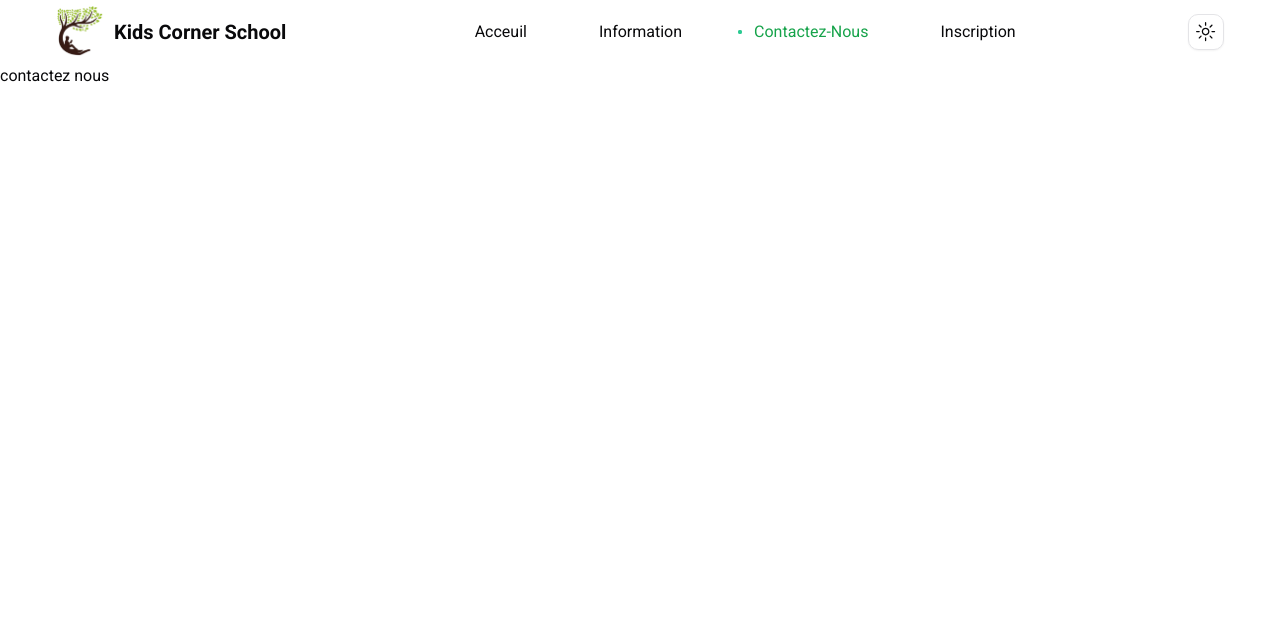
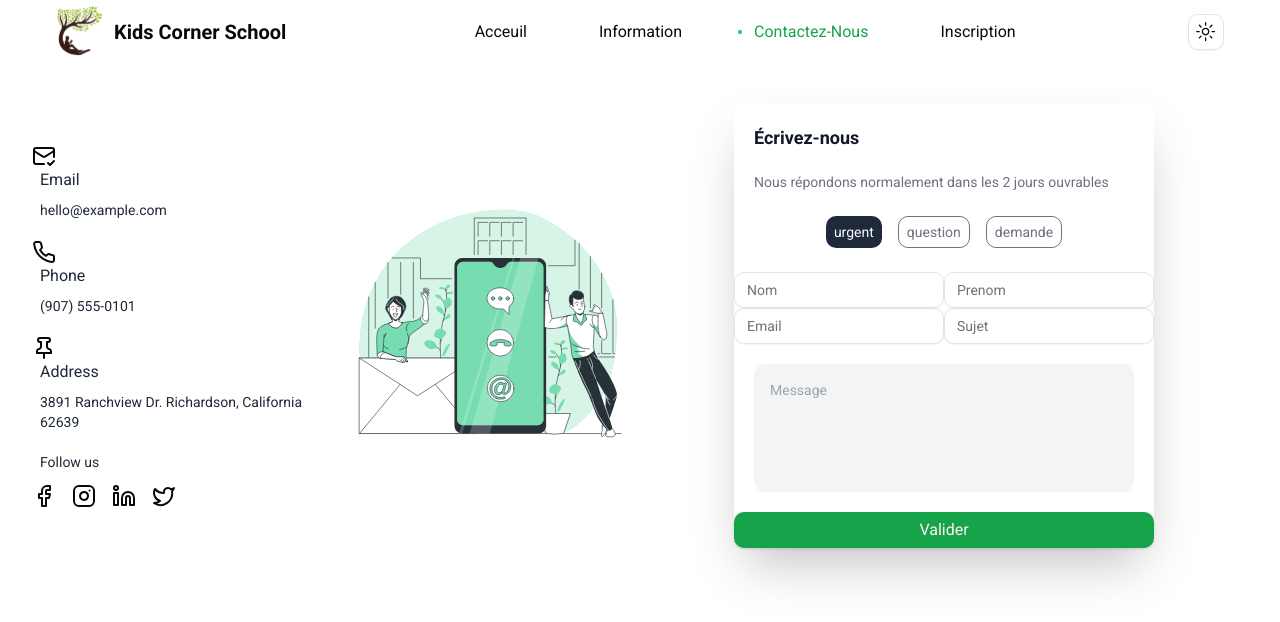
Before and after one commit to yusufb026/Next-Showcase, a Next.js app: page /contactez-nous in a window 1280 px wide. Shown: the top 622 px of the page. Built offline with nearby package versions, Linux system fonts and the light colour scheme.

Commit message:
first prototype contact us page

```diff
--- a/src/app/contactez-nous/page.tsx
+++ b/src/app/contactez-nous/page.tsx
@@ -1,3 +1,57 @@
+import Chip from '@/components/ui/Chip';
+import ContactInfo from '@/components/ui/ContactInfo';
+import TextArea from '@/components/ui/TextArea';
+import { Button } from '@/components/ui/button';
+import { Input } from '@/components/ui/input';
+import { Facebook, Instagram, Linkedin, MailCheck, Phone, Pin, Twitter } from 'lucide-react';
+import Image from 'next/image';
+
 export default function Page() {
-  return <main>contactez nous</main>;
+  return (
+    <div className="container mx-auto mt-10 flex  ">
+      <div className=" flex flex-1   items-center justify-start">
+        <div className="flex  flex-col space-y-3">
+          <ContactInfo icon={<MailCheck />} information={'hello@example.com'} title={'Email'} />
+
+          <ContactInfo icon={<Phone />} information={'(907) 555-0101'} title={'Phone'} />
+
+          <ContactInfo
+            icon={<Pin />}
+            information={'3891 Ranchview Dr. Richardson, California 62639'}
+            title={'Address'}
+          />
+
+          <div className="m-2 text-sm text-gray-800">Follow us</div>
+          <div className="flex space-x-4">
+            <Facebook fontSize="small" />
+            <Instagram fontSize="small" />
+            <Linkedin fontSize="small" />
+            <Twitter fontSize="small" />
+          </div>
+        </div>
+
+        <Image src="/contact1.svg" height={100} alt="demo" width={100} className=" w-3/6   " />
+      </div>
+
+      <div className=" flex flex-1 items-center justify-center">
+        <div className="w flex min-w-[420px] max-w-[340px] flex-col rounded-lg shadow-2xl ">
+          <div className="m-5 text-lg font-semibold text-gray-900 ">Écrivez-nous</div>
+          <div className="mx-5 mb-4 text-sm text-gray-500 ">Nous répondons normalement dans les 2 jours ouvrables</div>
+          <div className="mx-5 mb-4 flex items-center justify-center ">
+            <Chip title="urgent" active={true} />
+            <Chip title="question" />
+            <Chip title="demande" />
+          </div>
+          <div className="flex">
+            <Input placeholder="Nom" /> <Input placeholder="Prenom" />
+          </div>
+          <div className="flex">
+            <Input placeholder="Email" /> <Input placeholder="Sujet" />
+          </div>
+          <TextArea placeholder="Message" />
+          <Button type="button"> Valider </Button>
+        </div>
+      </div>
+    </div>
+  );
 }
```
